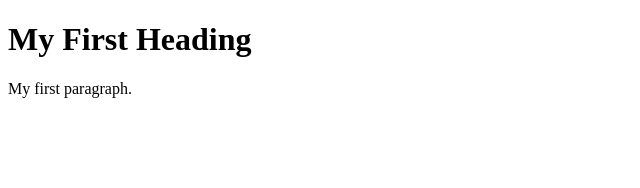
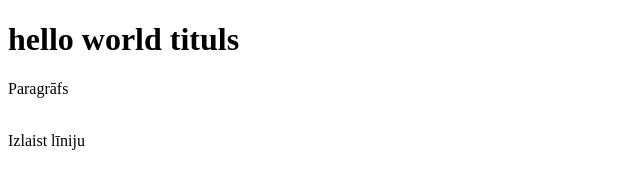
Before and after one commit to tavamamochka/webpage3, a plain HTML site: page index.html in a window 1280 px wide. Shown: the whole page, without its empty margins (0-640 px from the left). Drawn offline with Linux system fonts and the light colour scheme.

Commit message:
Update index.html

```diff
--- a/index.html
+++ b/index.html
@@ -1,10 +1,11 @@
 <!DOCTYPE html>
+
 <html>
 <body>
 
-<h1>My First Heading</h1>
-<p>My first paragraph.</p>
-
+  <h1>hello world tituls</h1>
+  <p>Paragrāfs</p>
+  <br>Izlaist līniju</br>
 
 </body>
 </html>
```
